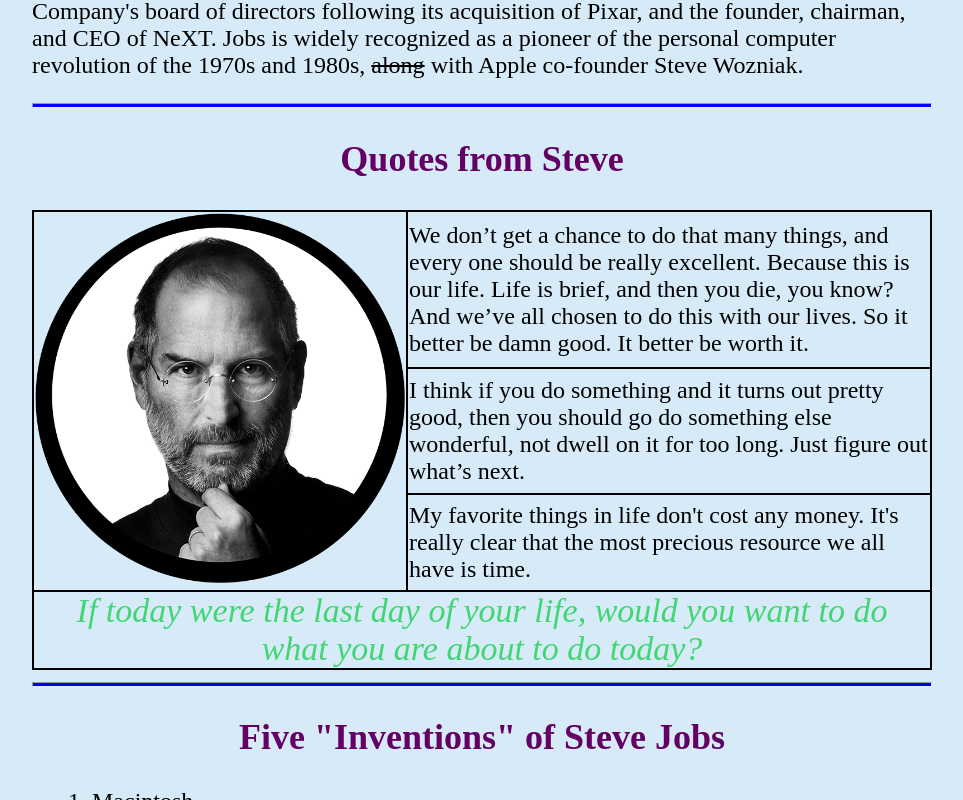
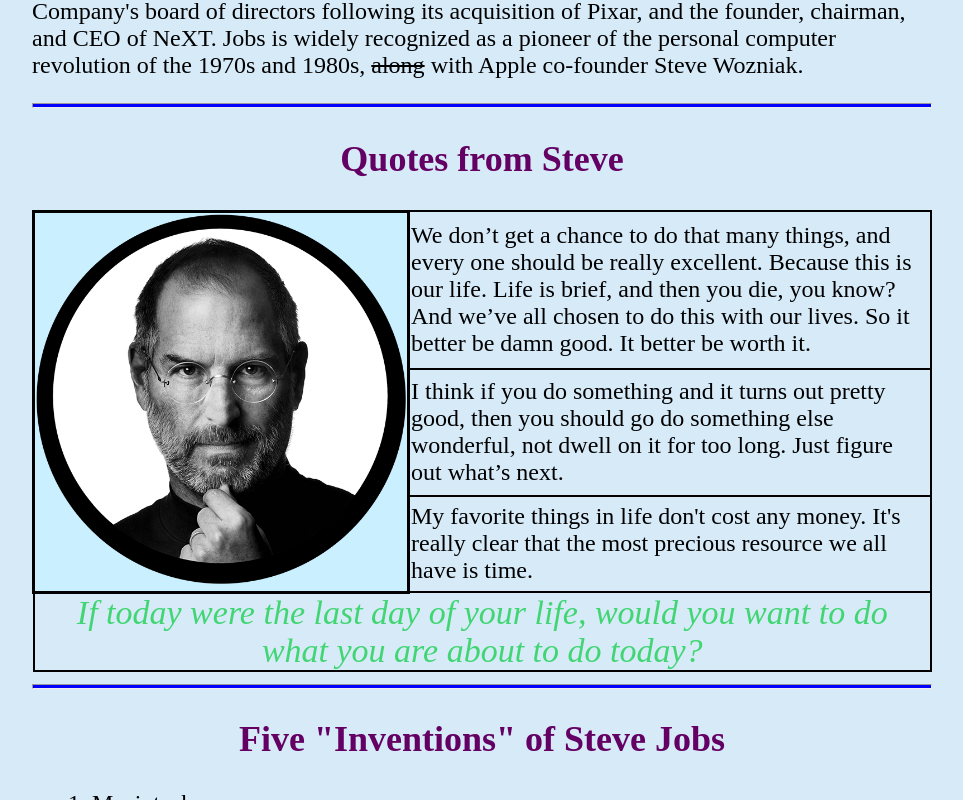
Before and after one commit to NargizaAlieva/Steven_Paul_Jobs, a plain HTML site: page index.html in a window 1280 px wide. In both pictures the pointer is over the element 378 px from the left and 1181 px from the top of the page. Shown: the part 781-1581 px from the top of the page, without its empty margins (158-1121 px from the left). Drawn offline with Linux system fonts and the light colour scheme.

Commit message:
Steven_Paul_Jobs

```diff
--- a/style/style.css
+++ b/style/style.css
@@ -36,6 +36,11 @@
     border: solid 2px black;
   }
 
+  td:hover {
+    border-width: 3px;
+    background-color: rgb(202, 239, 254)
+  }
+
   #quote {
     padding: 0 40px;
     text-align: center;
```
